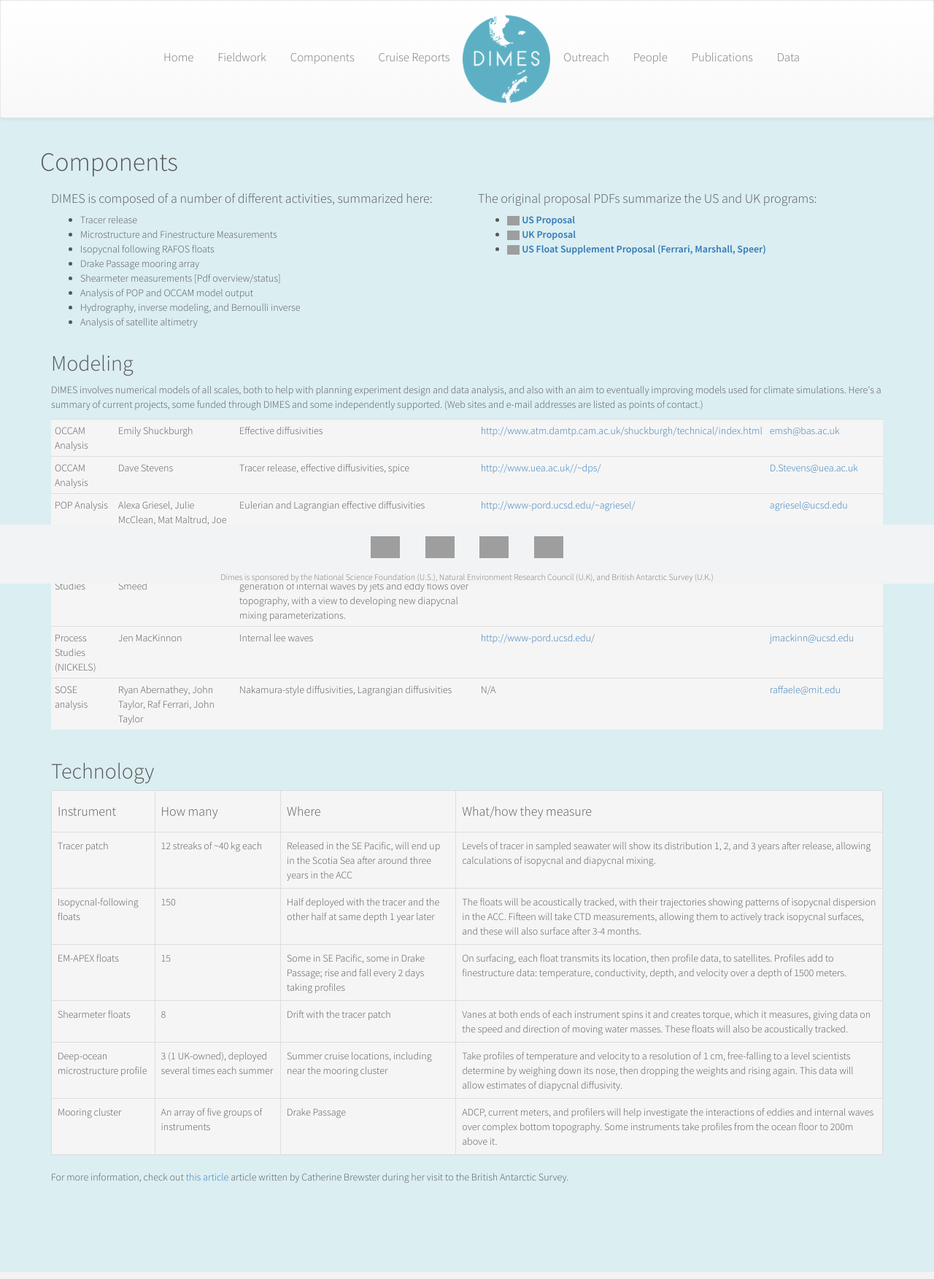
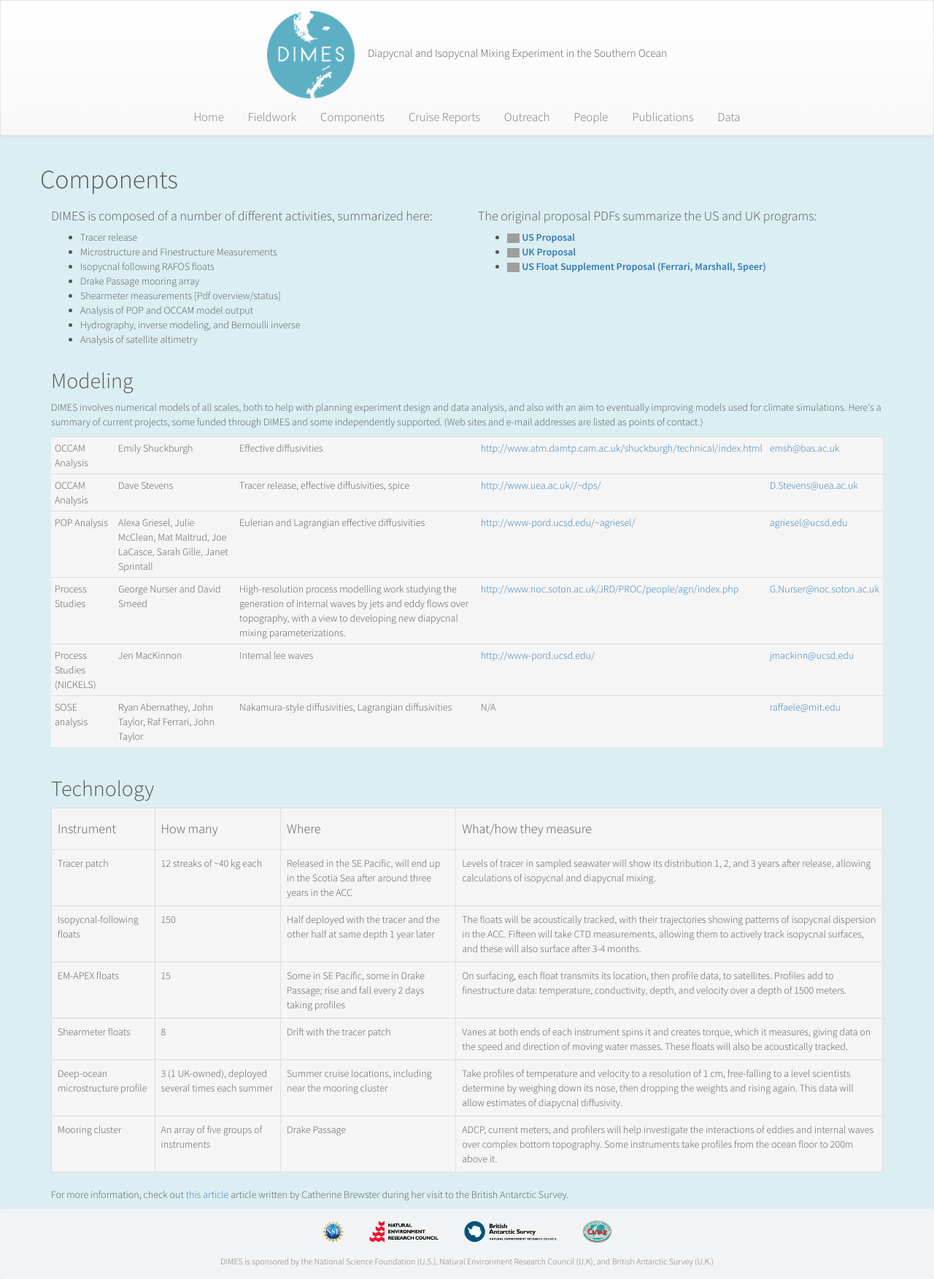
Before and after one commit to cchdo/dimes-2014, a Django app: page /components in a window 1280 px wide. Shown: the whole page at 73% size. Run offline with Django 3.2, Linux system fonts and the light colour scheme; some libraries are stand-ins or nearby versions; grey boxes are pictures that could not be loaded.

Commit message:
Fix nav bar collapsing, footer fixing, and logos

```diff
--- a/dimes/templates/base.html
+++ b/dimes/templates/base.html
@@ -11,32 +11,53 @@
 <link rel="stylesheet" href="http://maxcdn.bootstrapcdn.com/bootstrap/3.2.0/css/bootstrap-theme.min.css">
 <link href='http://fonts.googleapis.com/css?family=Source+Sans+Pro:300,600' rel='stylesheet' type='text/css'>
 <style>
+    .navbar .container-fluid {
+      text-align: center;
+    }
     .navbar-nav {
       width: 100%;
       text-align: center;
-      margin: 20px;
     }
     .navbar-nav>li {
       float: none;
       display: inline-block;
     }
-    .navbar-nav>li>a {
+    .navbar-nav a {
       color: #777;
       font-size: 1.2em;
-      font-weight: 100;
+    }
+    .navbar .navbar-logo {
+      margin-top: 1em;
+      text-align: center;;
+    }
+    .navbar .navbar-logo p {
+      display: inline-block;
+      font-size: 1.1em;
+      margin-left: 1em;
     }
     body {
-      padding-bottom: 100px;
       font-family: 'Source Sans Pro',sans-serif;
       background-color: #DBEEF2;
       color:#565656;
     }
-    footer {
-      padding-top: 10px;
+    /* http://ryanfait.com/resources/footer-stick-to-bottom-of-page/ */
+    html, body {
+      height: 100%;
+    }
+    .wrapper {
+      min-height: 100%;
+      height: auto !important;
+      height: 100%;
+      margin: 0 auto -5em;
+    }
+    .footer-push, footer {
       color: #777;
       text-align: center;
+      height: 5em;
     }
-    footer>nav{
+    footer .navbar {
+      padding-bottom: 1em;
+      margin-bottom: 0;
       background-color: #F2F3F4;
     }
     .nowrap {
@@ -48,19 +69,33 @@
   </style>
   </head>
   <body>
+  <div class="wrapper">
     <nav class="navbar navbar-default" role="navigation">
-    <div class="container">
+      <div class="container-fluid">
+        <div class="navbar-logo">
+          <a href="/"><img src="/static/images/logos/dimes_logo4.gif" width="120px" id="logo"></a>
+          <p>Diapycnal and Isopycnal Mixing Experiment in the Southern Ocean</p>
+        </div>
+        <div class="navbar-header">
+          <button type="button" class="navbar-toggle collapsed" data-toggle="collapse" data-target="#collapsed-nav">
+            <span class="sr-only">Toggle navigation</span>
+            <span class="icon-bar"></span>
+            <span class="icon-bar"></span>
+            <span class="icon-bar"></span>
+          </button>
+        </div>
+        <div class="collapse navbar-collapse" id="collapsed-nav">
           <ul class="nav navbar-nav">
             <li><a href="/">Home</a></li>
             <li><a href="/fieldwork">Fieldwork</a></li>
             <li><a href="/components">Components</a></li>
             <li><a href="/cruise_reports">Cruise Reports</a></li>
-        <li><img src="/static/dimes_logo4.gif" width="120px"></li>
             <li><a href="/outreach">Outreach</a></li>
             <li><a href="/people">People</a></li>
             <li><a href="/publications">Publications</a></li>
             <li><a href="/data">Data</a></li>
           </ul>
+        </div>
       </div>
     </nav>
 
@@ -69,23 +104,25 @@
       {% block content %}{% endblock %}
     </div>
     </content>
+    <div class="footer-push"></div>
+  </div>
 
     <footer>
-    <nav class="navbar navbar-fixed-bottom" role="navigation">
+      <nav class="navbar" role="navigation">
         <div class="container nowrap">
           <div class="row">
             <div class="col-xs-12">
               <ul class="nav nav-pills navbar-nav" style ="margin:0px;">
-              <li><a href="http://nsf.gov"><img alt="Nsf_logo" height="30" src="http://dimes.ucsd.edu/images/nsf_logo.gif"></a></li>
-              <li><a href="http://www.nerc.ac.uk"><img alt="Ner_logo" height="30" src="http://dimes.ucsd.edu/images/ner_logo.gif"></a></li>
-              <li><a href="http://www.antarctica.ac.uk"><img alt="Bas_logo" height="30" src="http://dimes.ucsd.edu/images/bas_logo.gif"></a></li>
-              <li><a href="http://www.clivar.org"><img alt="Clivar_logo" height="30" src="http://dimes.ucsd.edu/images/clivar_logo.png"></a></li>
+                <li><a href="http://nsf.gov"><img alt="Nsf_logo" height="30" src="/static/images/logos/nsf_logo.gif"></a></li>
+                <li><a href="http://www.nerc.ac.uk"><img alt="Ner_logo" height="30" src="/static/images/logos/ner_logo.gif"></a></li>
+                <li><a href="http://www.antarctica.ac.uk"><img alt="Bas_logo" height="30" src="/static/images/logos/bas_logo.gif"></a></li>
+                <li><a href="http://www.clivar.org"><img alt="Clivar_logo" height="30" src="/static/images/logos/clivar_logo.png"></a></li>
               </ul>
             </div>
           </div>
           <div class="row">
             <div class="col-xs-12">
-            <small>Dimes is sponsored by the National Science Foundation (U.S.), Natural Environment Research Council (U.K), and British Antarctic Survey (U.K.)</small>
+              <small>DIMES is sponsored by the National Science Foundation (U.S.), Natural Environment Research Council (U.K), and British Antarctic Survey (U.K.)</small>
             </div>
           </div>
         </div>
```
Also changed, not shown: dimes/static/images/logos/bas_logo.gif (added), dimes/static/images/logos/clivar_logo.png (added), dimes/static/images/logos/dimes_logo4.gif (renamed from dimes/static/dimes_logo4.gif), dimes/static/images/logos/ner_logo.gif (added), dimes/static/images/logos/nsf_logo.gif (added). Lines whose indentation alone changed are shown as unchanged.
